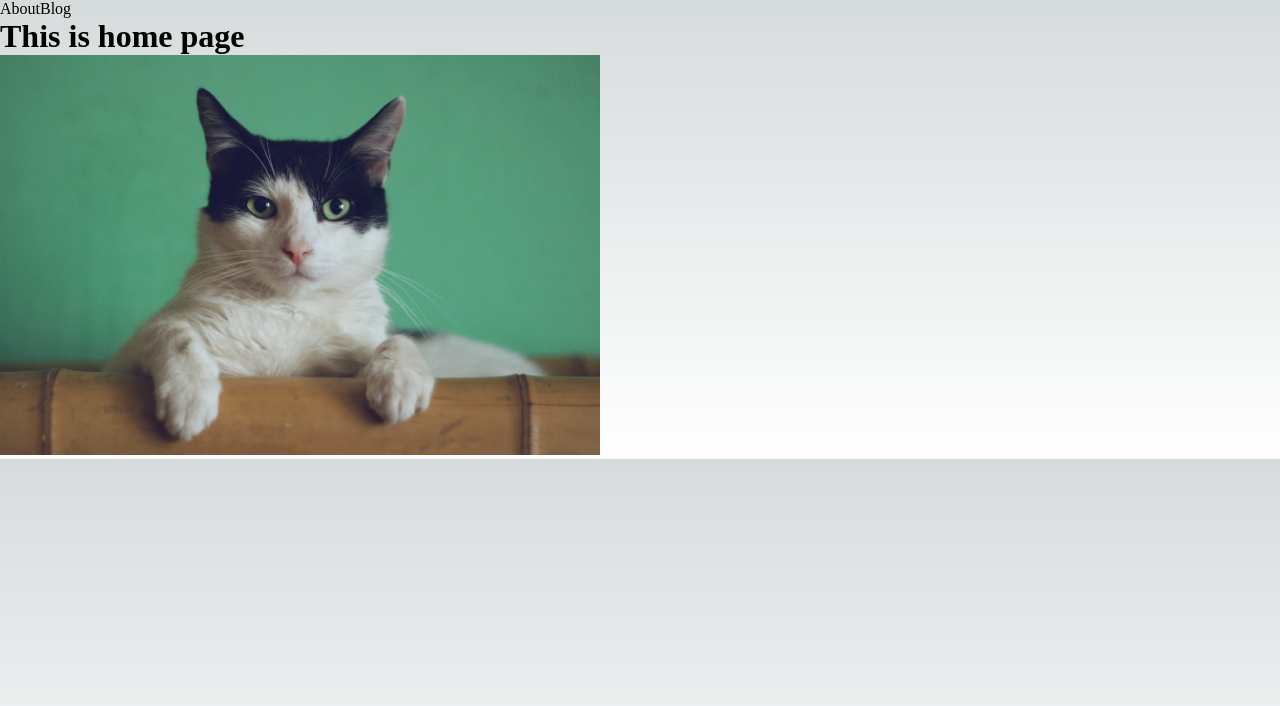
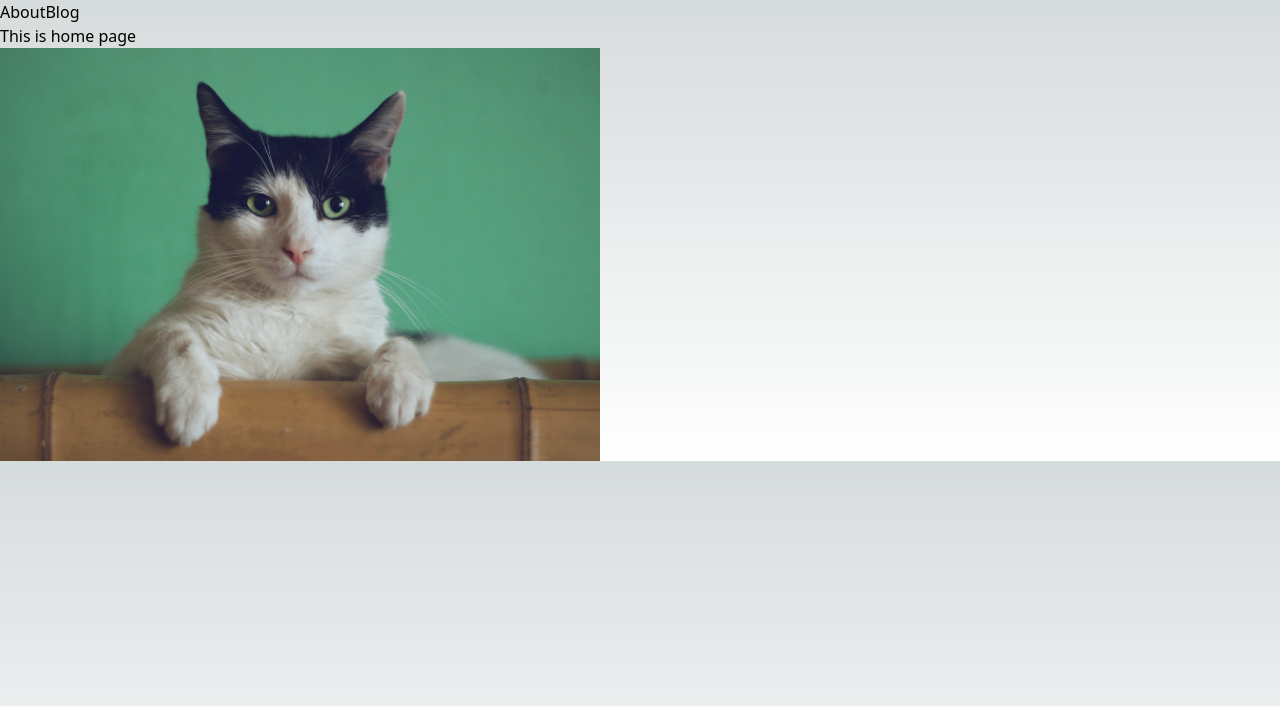
Before and after one commit to shamssujon/learn-next.js, a Next.js app: page / in a window 1280 px wide. Shown: the top 706 px of the page. Built offline with nearby package versions, Linux system fonts and the light colour scheme.

Commit message:
Install tailwindcss

```diff
--- a/package.json
+++ b/package.json
@@ -13,5 +13,10 @@
     "next": "13.1.1",
     "react": "18.2.0",
     "react-dom": "18.2.0"
+  },
+  "devDependencies": {
+    "autoprefixer": "^10.4.13",
+    "postcss": "^8.4.21",
+    "tailwindcss": "^3.2.4"
   }
 }
--- /dev/null
+++ b/postcss.config.js
@@ -0,0 +1,6 @@
+module.exports = {
+  plugins: {
+    tailwindcss: {},
+    autoprefixer: {},
+  },
+}
--- a/styles/globals.css
+++ b/styles/globals.css
@@ -1,3 +1,7 @@
+@tailwind base;
+@tailwind components;
+@tailwind utilities;
+
 :root {
   --max-width: 1100px;
   --border-radius: 12px;
--- /dev/null
+++ b/tailwind.config.js
@@ -0,0 +1,11 @@
+/** @type {import('tailwindcss').Config} */
+module.exports = {
+  content: [
+    "./pages/**/*.{js,ts,jsx,tsx}",
+    "./components/**/*.{js,ts,jsx,tsx}",
+  ],
+  theme: {
+    extend: {},
+  },
+  plugins: [],
+}
```
Also changed, not shown: 1 other file (tests, documents, lock files or other folders).
